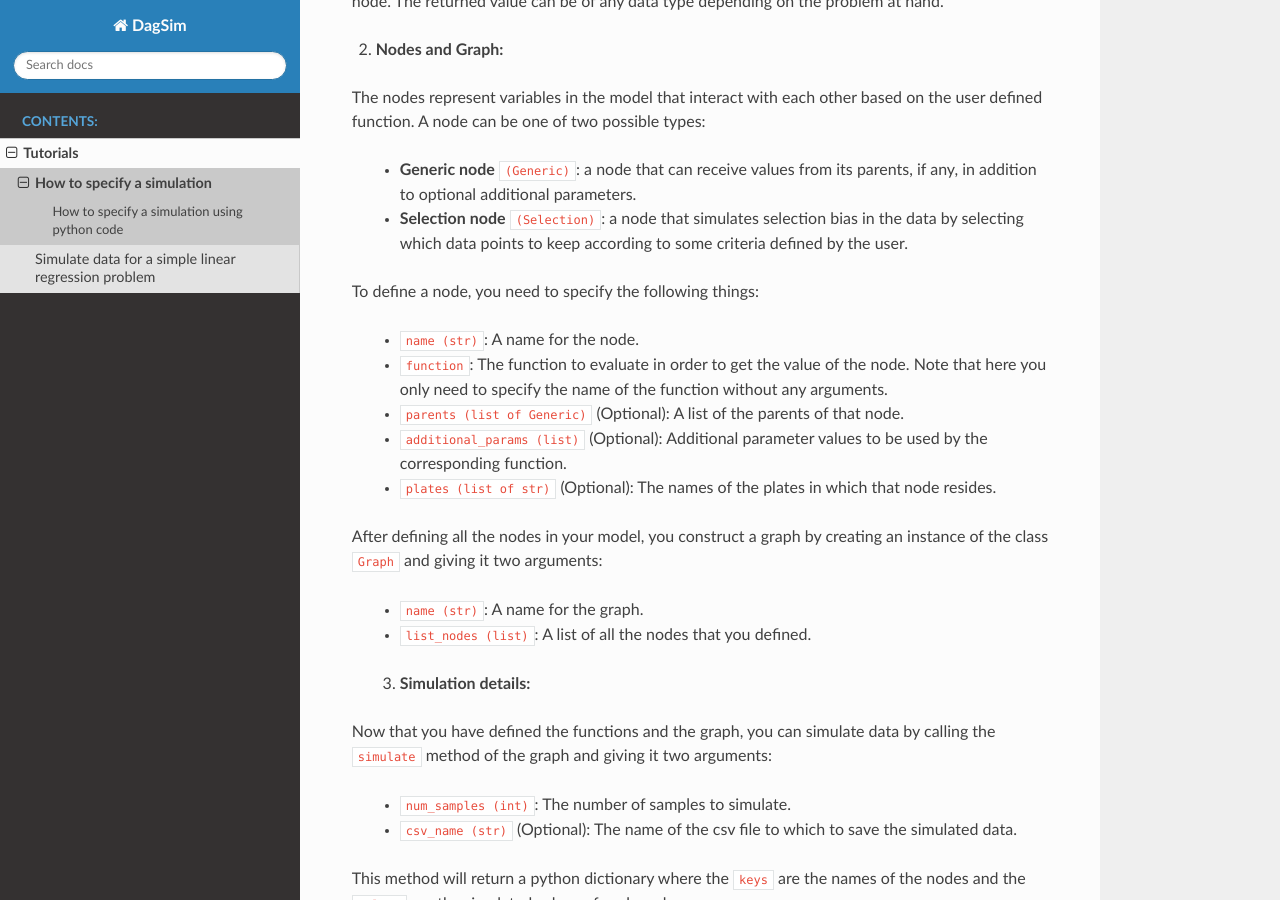
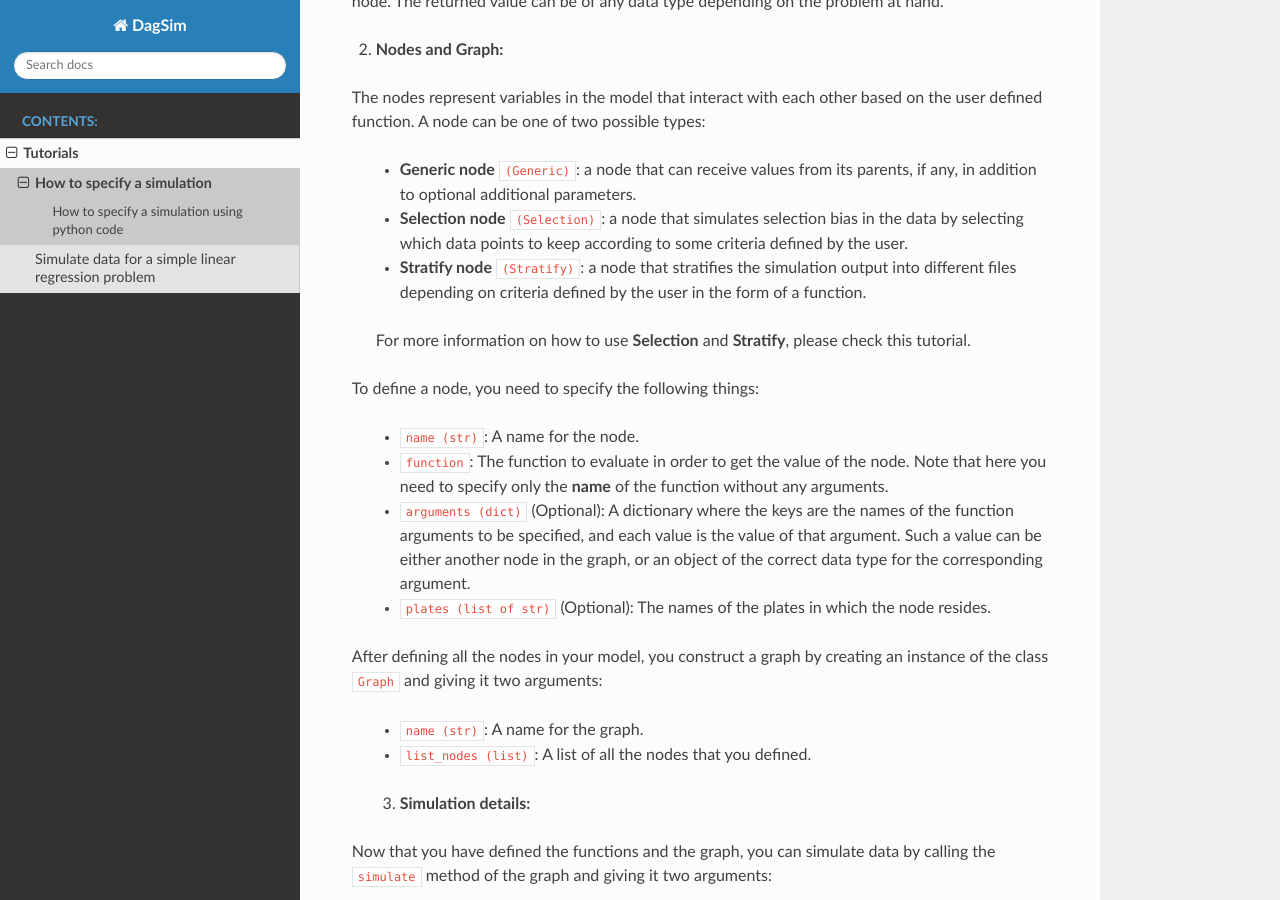
Before and after one commit to uio-bmi/dagsim, a Sphinx documentation site: the page built from docs/source/tutorials/specify_with_code.rst, in a window 1280 px wide and 900 px high, scrolled down 562 px. Built offline with Sphinx 7.4.7 and the Read the Docs theme 2.0.0, drawn with Linux system fonts in a browser that asks for light colours.

Commit message:
Change arguments in docs (specify_with_code.rst)

```diff
--- a/docs/source/tutorials/specify_with_code.rst
+++ b/docs/source/tutorials/specify_with_code.rst
@@ -23,14 +23,15 @@ The nodes represent variables in the model that interact with each other based o
 
  - **Generic node** :code:`(Generic)`: a node that can receive values from its parents, if any, in addition to optional additional parameters.
  - **Selection node** :code:`(Selection)`: a node that simulates selection bias in the data by selecting which data points to keep according to some criteria defined by the user.
+ - **Stratify node** :code:`(Stratify)`: a node that stratifies the simulation output into different files depending on criteria defined by the user in the form of a function.
+ For more information on how to use **Selection** and **Stratify**, please check this tutorial.
 
 To define a node, you need to specify the following things:
 
  - :code:`name (str)`: A name for the node.
- - :code:`function`: The function to evaluate in order to get the value of the node. Note that here you only need to specify the name of the function without any arguments.
- - :code:`parents (list of Generic)` (Optional): A list of the parents of that node.
- - :code:`additional_params (list)` (Optional): Additional parameter values to be used by the corresponding function.
- - :code:`plates (list of str)` (Optional): The names of the plates in which that node resides.
+ - :code:`function`: The function to evaluate in order to get the value of the node. Note that here you need to specify only the **name** of the function without any arguments.
+ - :code:`arguments (dict)` (Optional): A dictionary where the keys are the names of the function arguments to be specified, and each value is the value of that argument. Such a value can be either another node in the graph, or an object of the correct data type for the corresponding argument.
+ - :code:`plates (list of str)` (Optional): The names of the plates in which the node resides.
 
 After defining all the nodes in your model, you construct a graph by creating an instance of the class :code:`Graph` and giving it two arguments:
 
```
